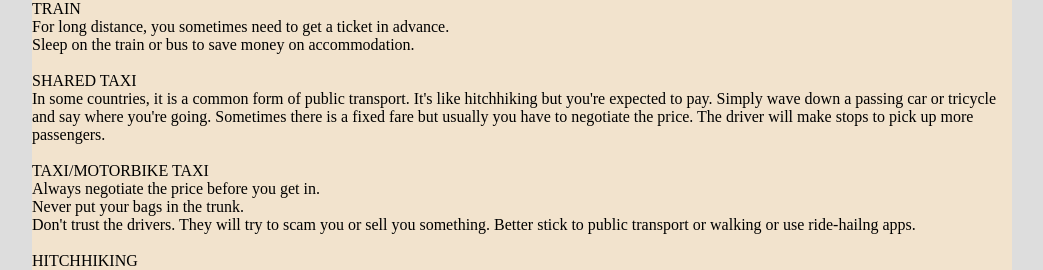
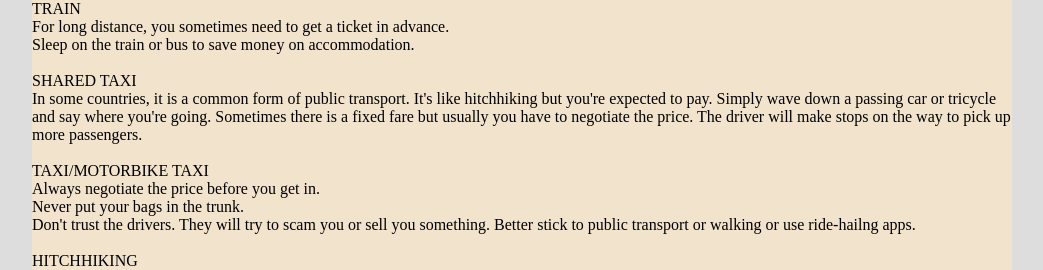
Before and after one commit to witba/witba.github.io, a Jekyll site: the page built from travel/transport.html, in a window 1280 px wide. Shown: the part 344-614 px from the top of the page, without its empty margins (118-1161 px from the left). Built offline with Jekyll 4.4.1, drawn with Linux system fonts in a browser that asks for light colours.

Commit message:
Update transport.html

```diff
--- a/travel/transport.html
+++ b/travel/transport.html
@@ -20,7 +20,7 @@ For long distance, you sometimes need to get a ticket in advance.<br>
 Sleep on the train or bus to save money on accommodation.<br>
 <br>
 SHARED TAXI<br>
-In some countries, it is a common form of public transport. It's like hitchhiking but you're expected to pay. Simply wave down a passing car or tricycle and say where you're going. Sometimes there is a fixed fare but usually you have to negotiate the price. The driver will make stops to pick up more passengers.<br>
+In some countries, it is a common form of public transport. It's like hitchhiking but you're expected to pay. Simply wave down a passing car or tricycle and say where you're going. Sometimes there is a fixed fare but usually you have to negotiate the price. The driver will make stops on the way to pick up more passengers.<br>
 <br>
 TAXI/MOTORBIKE TAXI<br>
 Always negotiate the price before you get in. <br>
```
